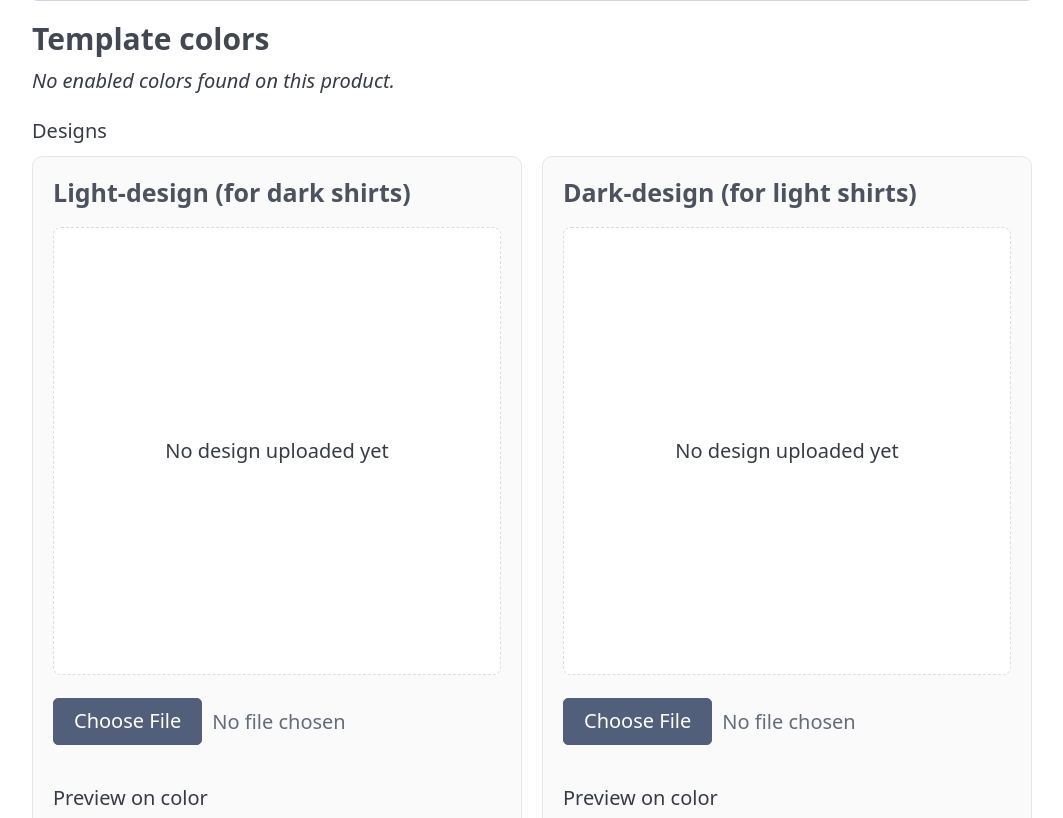
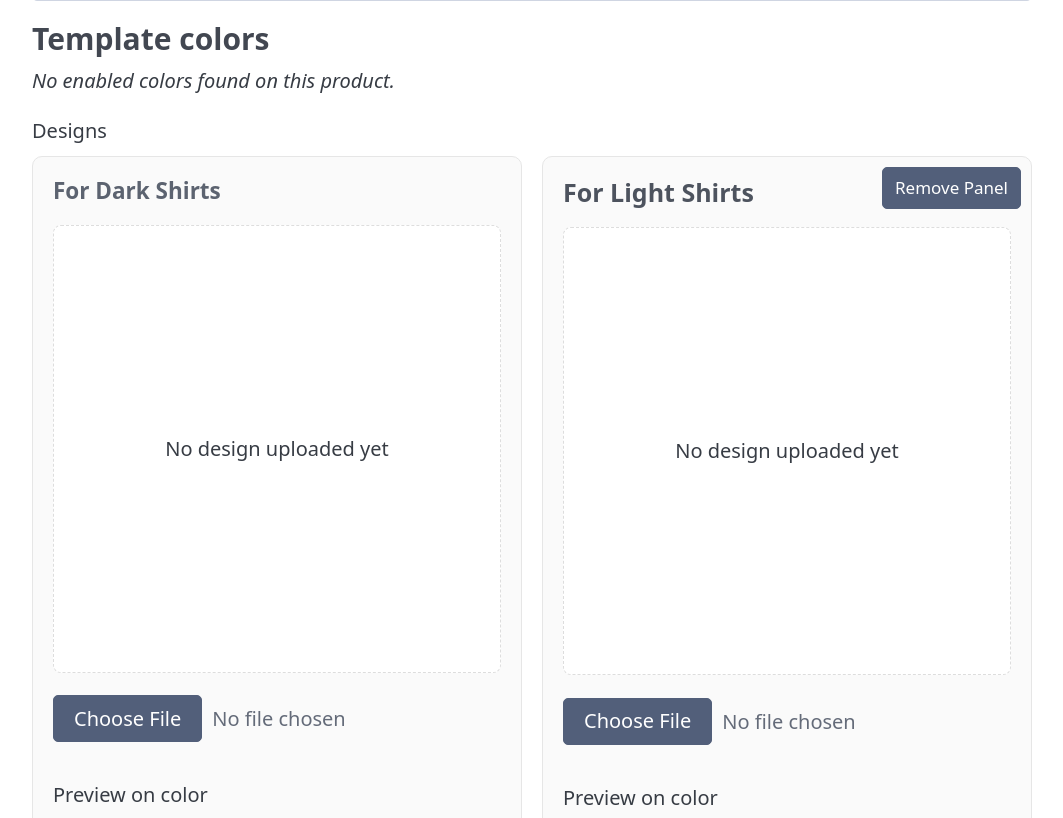
Before and after one commit to karlneco/pod_design_tools, a Flask app: template app/templates/printify_edit.html in a window 1280 px wide. Shown: the part 496-1314 px from the top of the page, without its empty margins (8-1071 px from the left). Run offline with Flask 3, Linux system fonts and the light colour scheme; the template is opened without the code that fills it, so the values that code supplies are empty; some libraries are stand-ins or nearby versions.

Commit message:
added abiility to remove second design panel for simpler or single color designs

```diff
--- a/app/__init__.py
+++ b/app/__init__.py
@@ -27,7 +27,7 @@ def create_app(config_class: type[Config] = Config):
     from .routes.mockups_api import bp as mockups_api
 
     app.register_blueprint(pages_bp)
-    app.register_blueprint(api)
+    app.register_blueprint(api, url_prefix="/api")
     app.register_blueprint(shopify_pages)
     app.register_blueprint(shopify_api, url_prefix="/api")
     app.register_blueprint(printify_pages)
--- a/app/templates/printify_edit.html
+++ b/app/templates/printify_edit.html
@@ -36,10 +36,18 @@
         }
 
             .preview-card {
+              position: relative;            /* anchor for absolute button */
               border: 1px solid #e6e6e6;
               border-radius: 10px;
               padding: 1rem;
               background: #fafafa;
+            }
+            .remove-panel-btn{
+              position: absolute;
+              top: .5rem;                    /* tweak as you like */
+              right: .5rem;
+              padding: .35rem .6rem;
+              font-size: .85rem;
             }
 
         .canvas-wrap {
@@ -143,12 +151,20 @@
         </section>
 
         <fieldset style="margin-top:1rem;">
-            <legend>Designs</legend>
+          <legend id="designsLegend">Designs</legend>
+          <div id="singleModeNotice" style="display:none;margin:.25rem 0 .75rem 0;">
+            <small>
+              Single design mode is ON.
+              <button type="button" id="restoreDarkPanelBtn" class="secondary" style="margin-left:.5rem;">
+                Restore second design panel
+              </button>
+            </small>
+          </div>
 
             <div class="row-2col">
                 <!-- Light design -->
                 <div class="preview-card">
-                    <h4>Light-design (for dark shirts)</h4>
+                    <h5>For Dark Shirts</h5>
                     <div class="canvas-wrap" id="lightCanvas" style="background:#ffffff;">
                         {% if p.light_url %}
                             <img id="lightPreview" src="{{ p.light_url }}" alt="Light design"/>
@@ -185,7 +201,10 @@
 
                 <!-- Dark design -->
                 <div class="preview-card">
-                    <h4>Dark-design (for light shirts)</h4>
+                    <h4>For Light Shirts</h4>
+                    <button type="button" id="removeDarkPanelBtn" class="secondary remove-panel-btn">
+                      Remove Panel
+                    </button>
                     <div class="canvas-wrap" id="darkCanvas" style="background:#ffffff;">
                         {% if p.dark_url %}
                             <img id="darkPreview" src="{{ p.dark_url }}" alt="Dark design"/>
@@ -251,6 +270,13 @@
 // === Saved color sets per design (light/dark), persisted in localStorage ===
 const PRODUCT_ID = document.querySelector('input[name="id"]').value;
 
+// --- Single design mode persistence ---
+const SINGLE_KEY = (pid)=> `kd:singleDesign:${pid}`;
+function isSingleMode(){ try { return localStorage.getItem(SINGLE_KEY(PRODUCT_ID)) === '1'; } catch { return false; } }
+function setSingleMode(on){
+  try { if(on) localStorage.setItem(SINGLE_KEY(PRODUCT_ID),'1'); else localStorage.removeItem(SINGLE_KEY(PRODUCT_ID)); } catch {}
+}
+
 // Seed data coming from server for existing product:
 const INITIAL_SAVED_LIGHT = {{ p.initial_saved_light | tojson }};
 const INITIAL_SAVED_DARK  = {{ p.initial_saved_dark  | tojson }};
@@ -294,7 +320,20 @@ const INITIAL_SAVED_DARK  = {{ p.initial_saved_dark  | tojson }};
                 return `<div style="margin-top:.25rem;"><strong>${label}:</strong> ${pills || '<em>n/a</em>'}</div>`;
             };
 
+              if (isSingleMode()){
+                // collapse to one bucket (union of light+dark, dedup by title|hex)
+                const union = [...(data.light||[]), ...(data.dark||[])];
+                const seen = new Set();
+                const uniq = [];
+                for (const c of union){
+                  const key = (c.title||'')+'|'+String(c.hex||'').toLowerCase();
+                  if (seen.has(key)) continue;
+                  seen.add(key); uniq.push(c);
+                }
+                out.innerHTML = mk('Single-design picks', uniq);
+              }else{
                 out.innerHTML = mk('Light-design picks', data.light) + mk('Dark-design picks', data.dark);
+              }
         } catch (e) {
             out.textContent = e.message;
         }
@@ -391,6 +430,28 @@ const INITIAL_SAVED_DARK  = {{ p.initial_saved_dark  | tojson }};
             }
         });
     }
+
+    // --- Single design mode buttons ---
+const removeDarkPanelBtn  = document.getElementById('removeDarkPanelBtn');
+const restoreDarkPanelBtn = document.getElementById('restoreDarkPanelBtn');
+
+if (removeDarkPanelBtn){
+  removeDarkPanelBtn.addEventListener('click', ()=>{
+    setSingleMode(true);
+    applySingleModeUI();
+  });
+}
+if (restoreDarkPanelBtn){
+  restoreDarkPanelBtn.addEventListener('click', ()=>{
+    setSingleMode(false);
+    applySingleModeUI();
+  });
+}
+
+// Apply initial state on page load
+applySingleModeUI();
+
+
     // --- Clickable template-color pills -> set both previews & sync selects ---
     const pillsContainer = document.querySelector('section h3 + div'); // the <div> under "Template colors"
     function normalizeHex(h) {
@@ -449,6 +510,11 @@ function loadSaved(pid){
   return seeded;
 }
 
+function saveSaved(pid, data){
+  try { localStorage.setItem(storageKey(pid), JSON.stringify(data)); } catch {}
+}
+
+
 function renderSaved(side, container){
   const saved = loadSaved(PRODUCT_ID)[side] || [];
   container.innerHTML = saved.map(c => {
@@ -491,6 +557,46 @@ function wireSavedHandlers(side, container, canvasEl, selectEl){
     }
   });
 }
+
+function mergeDarkIntoLight(){
+  const data = loadSaved(PRODUCT_ID);
+  const light = Array.isArray(data.light) ? data.light.slice() : [];
+  const dark  = Array.isArray(data.dark) ? data.dark : [];
+  // dedupe by title|hex (case-insensitive for hex)
+  const seen = new Set(light.map(x => (x.title||'')+'|'+(String(x.hex||'').toLowerCase())));
+  dark.forEach(x=>{
+    const key = (x.title||'')+'|'+(String(x.hex||'').toLowerCase());
+    if(!seen.has(key)){ light.push({title:x.title, hex:x.hex}); seen.add(key); }
+  });
+  // sort A→Z by title
+  light.sort((a,b)=> (a.title||'').localeCompare(b.title||''));
+  data.light = light;
+  data.dark  = []; // clear dark bucket in single mode
+  saveSaved(PRODUCT_ID, data);
+}
+
+function applySingleModeUI(){
+  // pick the second preview card inside the two-column row, reliably
+  const cards = document.querySelectorAll('.row-2col .preview-card');
+  const darkCard = cards && cards.length > 1 ? cards[1] : null;
+  const notice   = document.getElementById('singleModeNotice');
+  const legend   = document.getElementById('designsLegend');
+  if (isSingleMode()){
+    // Merge dark → light and hide dark panel
+    mergeDarkIntoLight();
+    renderSaved('light', document.getElementById('lightSaved'));
+    renderSaved('dark',  document.getElementById('darkSaved')); // will be empty
+    if (darkCard) darkCard.style.display = 'none';
+    if (notice)   notice.style.display = 'block';
+    if (legend)   legend.textContent = 'Design (single)';
+  }else{
+    // Show both
+    if (darkCard) darkCard.style.display = '';
+    if (notice)   notice.style.display = 'none';
+    if (legend)   legend.textContent = 'Designs';
+  }
+}
+
 
 function addCurrentSelection(side, selectEl){
   if (!selectEl) return;
```
Lines whose indentation alone changed are shown as unchanged.
